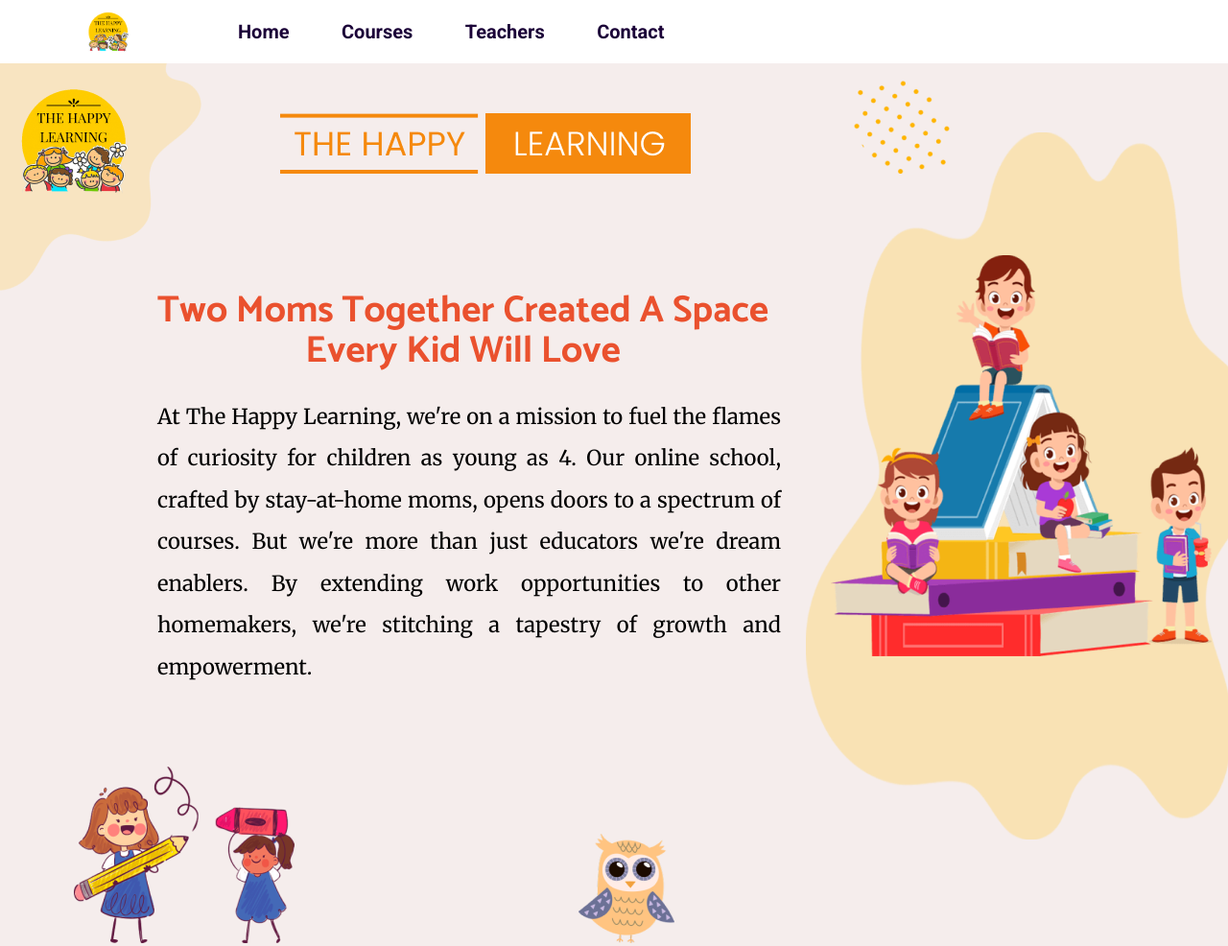
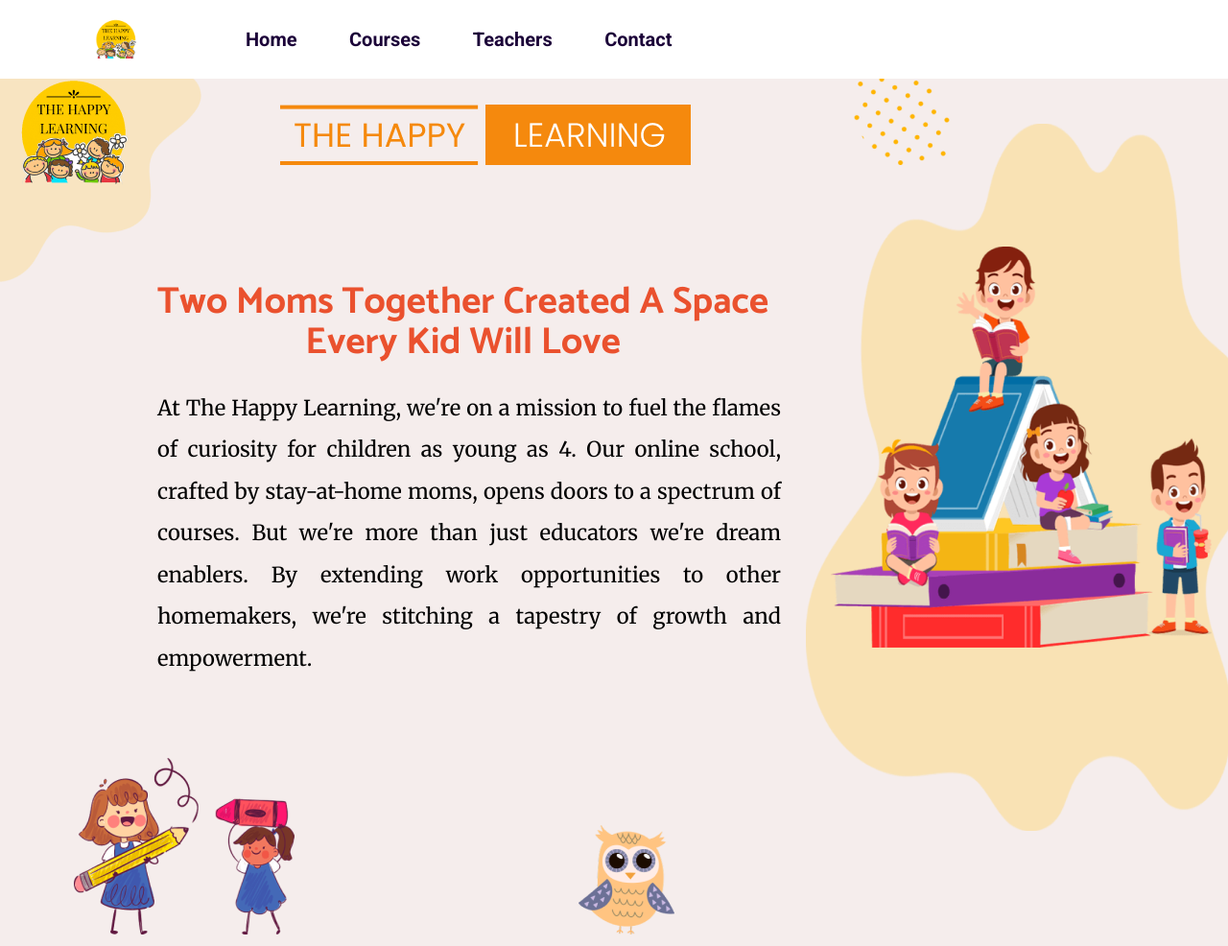
Before and after one commit to muhammadmomin76/Happy_Learning, a plain HTML site: page index.html in a window 1280 px wide. Shown: the top 986 px of the page at 96% size. Drawn offline with Linux system fonts and the light colour scheme.

Commit message:
last commit

```diff
--- a/homepage.css
+++ b/homepage.css
@@ -7,7 +7,7 @@
 }
 
 .container {
-  margin-top: 66px;
+  margin-top: 57px;
   width: 100%;
   min-height: 100vh;
   box-sizing: border-box;
@@ -20,11 +20,10 @@
   top: 0;
   overflow: hidden;
   position: fixed;
-  width: 100%;
   display: flex;
   align-items: center;
   background: white;
-  padding: 0.5em;
+  padding: 1em
 }
 
 .logo {
```
